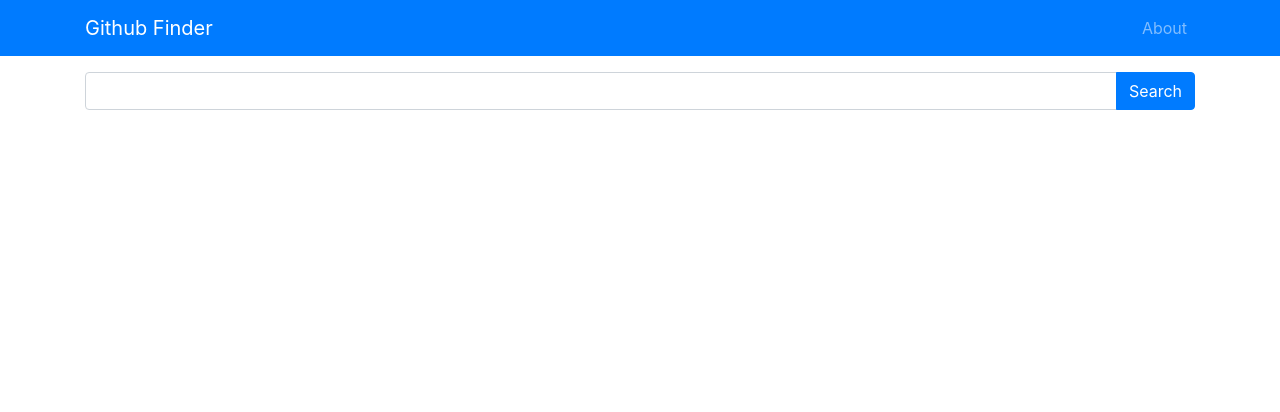
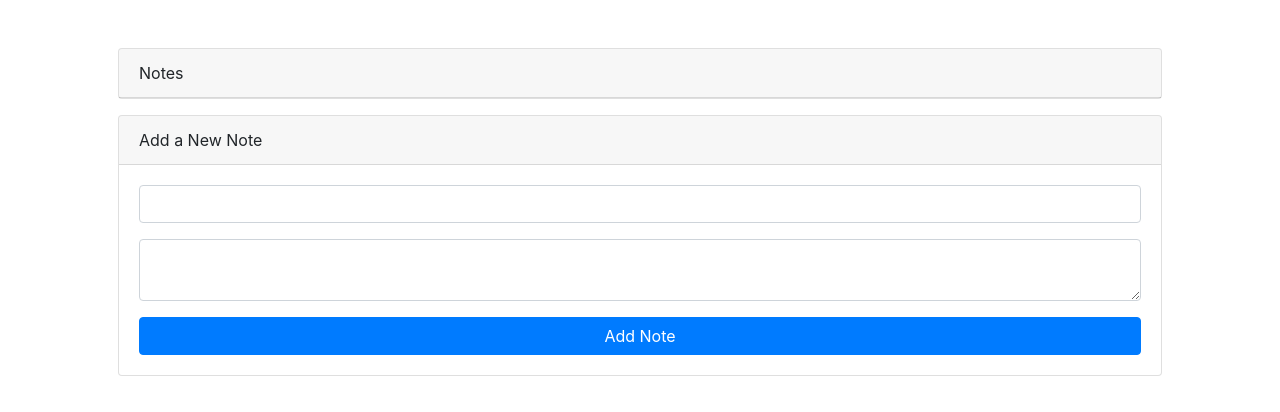
Before and after one commit to sardaceylan/React-Js-Github-Finder, a React app: page / in a window 1280 px wide. Shown: the top 412 px of the page. Built offline with nearby package versions, Linux system fonts and the light colour scheme; the HTML template or start-up script is replaced by a standard one.

Commit message:
using useState and useEffect together

```diff
--- /dev/null
+++ b/src/examples/note-app.js
@@ -0,0 +1,84 @@
+import React, { useState, useEffect } from "react";
+import ReactDOM from "react-dom";
+import "../styles/main.scss";
+
+const NoteApp = () => {
+  const [notes, setNotes] = useState([]);
+  const [title, setTitle] = useState("");
+  const [body, setBody] = useState("");
+
+  useEffect(() => {
+    const notesData = JSON.parse(localStorage.getItem("notes"));
+    if (notesData) {
+      setNotes(notesData);
+    }
+  }, []);
+
+  useEffect(() => {
+    localStorage.setItem("notes", JSON.stringify(notes));
+  }, [notes]);
+
+  const addNote = (e) => {
+    e.preventDefault();
+    if (title) {
+      setNotes([...notes, { title, body }]);
+      setTitle("");
+      setBody("");
+    }
+  };
+  const removeNote = (title) => {
+    setNotes(notes.filter((note) => note.title !== title));
+  };
+  return (
+    <div className="container p-5">
+      <div className="card mb-3">
+        <div className="card-header">Notes</div>
+        {notes && (
+          <table className="table table-sm table-striped mb-0">
+            <tbody>
+              {notes.map((note) => (
+                <tr key={note.title}>
+                  <td style={{ width: "40%" }}>{note.title}</td>
+                  <td>{note.body}</td>
+                  <td style={{ width: "3%" }}>
+                    <button
+                      onClick={() => removeNote(note.title)}
+                      className="btn btn-sm btn-danger"
+                    >
+                      <i className="far fa-times"></i>
+                    </button>
+                  </td>
+                </tr>
+              ))}
+            </tbody>
+          </table>
+        )}
+      </div>
+
+      <div className="card mb-3">
+        <div className="card-header">Add a New Note</div>
+        <div className="card-body">
+          <form onSubmit={addNote}>
+            <div className="form-group">
+              <input
+                value={title}
+                onChange={(e) => setTitle(e.target.value)}
+                className="form-control"
+              />
+            </div>
+            <div className="form-group">
+              <textarea
+                value={body}
+                onChange={(e) => setBody(e.target.value)}
+                className="form-control"
+              ></textarea>
+            </div>
+            <button className="btn btn-primary btn-block">Add Note</button>
+          </form>
+        </div>
+      </div>
+    </div>
+  );
+};
+
+ReactDOM.render(<NoteApp />, document.getElementById("root"));
--- a/webpack.config.js
+++ b/webpack.config.js
@@ -1,7 +1,7 @@
 const path = require("path");
 
 module.exports = {
-  entry: "./src/index.js",
+  entry: "./src/examples/note-app.js",
   output: {
     path: path.resolve(__dirname, "dist"),
     filename: "bundle.js",
```
